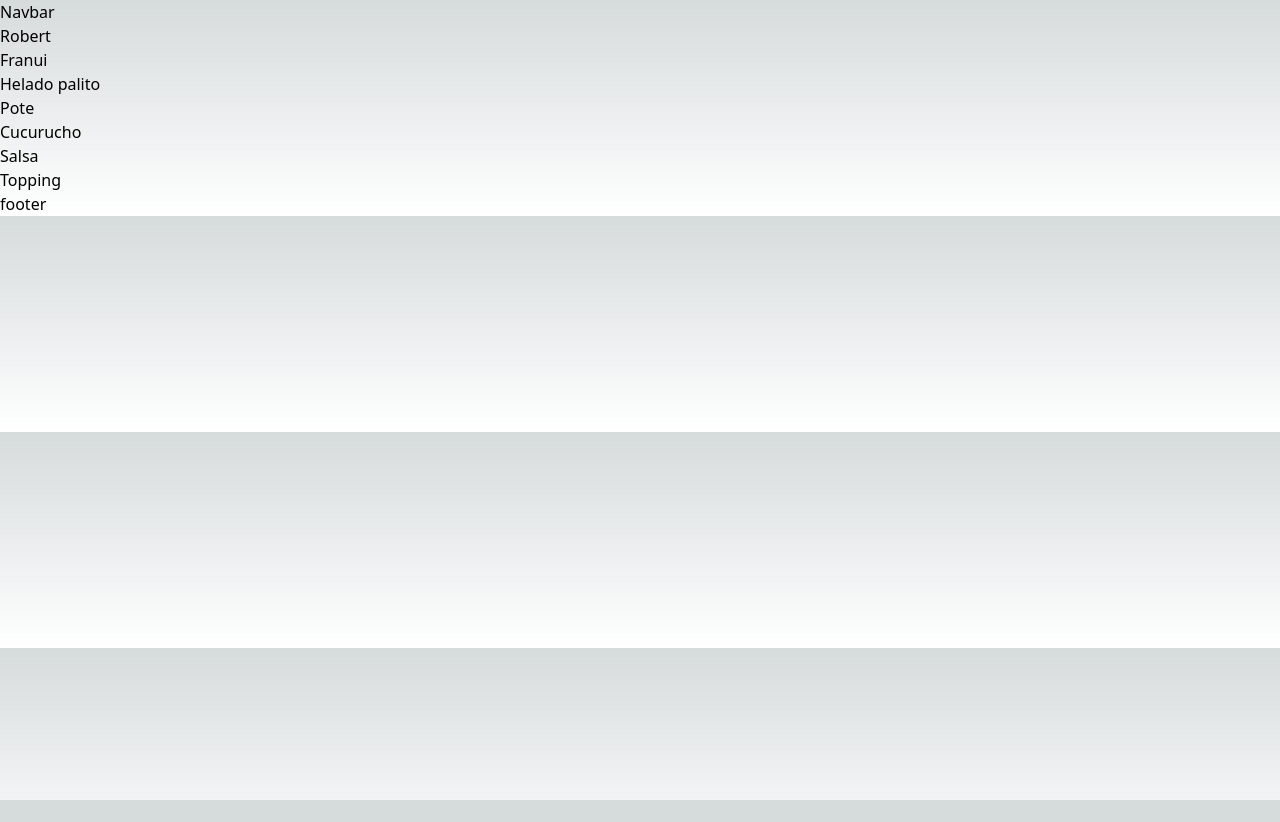
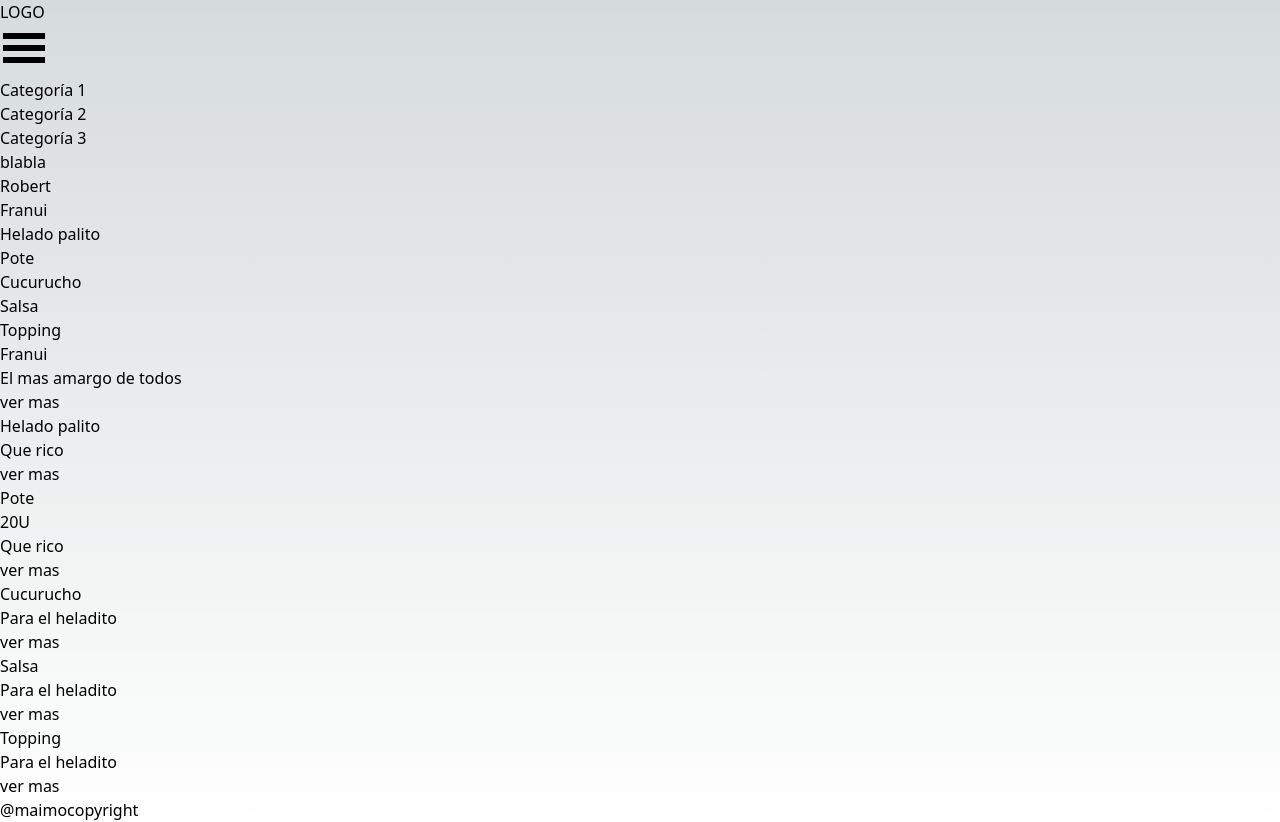
Before and after one commit to lamaro/maimo-prog-2023-tp-final-frontend, a Next.js app: page / in a window 1280 px wide. Before the commit the page ends 800 px from the top, so only its background shows below. Built offline with nearby package versions, Linux system fonts and the light colour scheme.

Commit message:
appcontext con cards y cardscontainer + react-icon

```diff
--- a/package.json
+++ b/package.json
@@ -12,7 +12,8 @@
     "axios": "^1.6.1",
     "next": "14.0.0",
     "react": "^18",
-    "react-dom": "^18"
+    "react-dom": "^18",
+    "react-icons": "^4.11.0"
   },
   "devDependencies": {
     "autoprefixer": "^10",
--- a/public/data/products.json
+++ b/public/data/products.json
@@ -98,7 +98,7 @@
     ],
     "image": "",
     "description": "Para el heladito",
-    "type": "additional slsa"
+    "type": "additional salsa"
   },
   {
     "id": 34254657,
--- a/src/componentes/Navbar.js
+++ b/src/componentes/Navbar.js
@@ -1,5 +1,5 @@
 import React from "react";
-import { useAppContext } from "@/contexts/AppContext";
+import { useAppContext } from "@/contexts/Cartcontext";
 import Link from "next/link";
 import { GiHamburgerMenu } from "react-icons/gi";
 
--- a/src/componentes/ProductCard.js
+++ b/src/componentes/ProductCard.js
@@ -0,0 +1,18 @@
+import React from 'react'
+import CardsContainer from '@/containers/CardsContainer'
+
+
+const ProductCard = ({product}) => {
+    const {name, description, image, units} = product;
+  return (
+    <div>
+        <p>{image}</p>
+        <p>{name}</p>
+        <p>{units}</p>
+        <p>{description}</p>
+        <p>ver mas</p>
+    </div>
+  )
+}
+
+export default ProductCard
--- a/src/components/Footer.js
+++ /dev/null
@@ -1,7 +0,0 @@
-const Footer = () => {
-  return (
-    <div>footer</div>
-  )
-}
-
-export default Footer
--- a/src/components/Navbar.js
+++ /dev/null
@@ -1,9 +0,0 @@
-import React from 'react'
-
-const Navbar = () => {
-  return (
-    <div>Navbar</div>
-  )
-}
-
-export default Navbar
--- a/src/containers/CardsContainer.js
+++ b/src/containers/CardsContainer.js
@@ -0,0 +1,19 @@
+import React from 'react'
+import { useCartContext } from "@/contexts/Cartcontext";
+import ProductCard from '@/componentes/ProductCard';
+
+const CardsContainer = () => {
+    const { products, lodingProducts } = useCartContext();
+    const productosFiltrados = products.filter(producto=>producto.type !== producto.type.includes("additional topping") && producto.type !== producto.type.includes("additional salsa") && producto.type !== producto.type.includes("additional cucurucho") )
+  return (
+    <div>
+       {productosFiltrados?.map(producto=>{
+        return(
+            <ProductCard product={producto}/>
+        )
+       })}
+    </div>
+  )
+}
+
+export default CardsContainer
--- a/src/containers/HomeContainer.js
+++ b/src/containers/HomeContainer.js
@@ -1,4 +1,5 @@
 import { useCartContext } from "@/contexts/Cartcontext";
+import CardsContainer from "@/containers/CardsContainer"
 
 const HomeContainer = () => {
   const { products, lodingProducts } = useCartContext();
@@ -7,6 +8,17 @@ const HomeContainer = () => {
     <div>
       {!lodingProducts &&
         products.map(({ name }, index) => <p key={index}>{name}</p>)}
+        <section>
+
+        </section>
+
+        <section>
+
+        </section>
+
+        <section>
+          <CardsContainer></CardsContainer>
+        </section>
     </div>
   );
 };
--- a/src/containers/LayoutContainer.js
+++ b/src/containers/LayoutContainer.js
@@ -1,5 +1,5 @@
-import Navbar from '@/components/Navbar';
-import Footer from '@/components/Footer';
+import Footer from '@/componentes/Footer';
+import Navbar from '@/componentes/Navbar';
 
 const LayoutContainer = ({ children, title }) => {
   return (
```
Also changed, not shown: src/contexts/AppContext.js (deleted), 2 other files (tests, documents, lock files or other folders).
